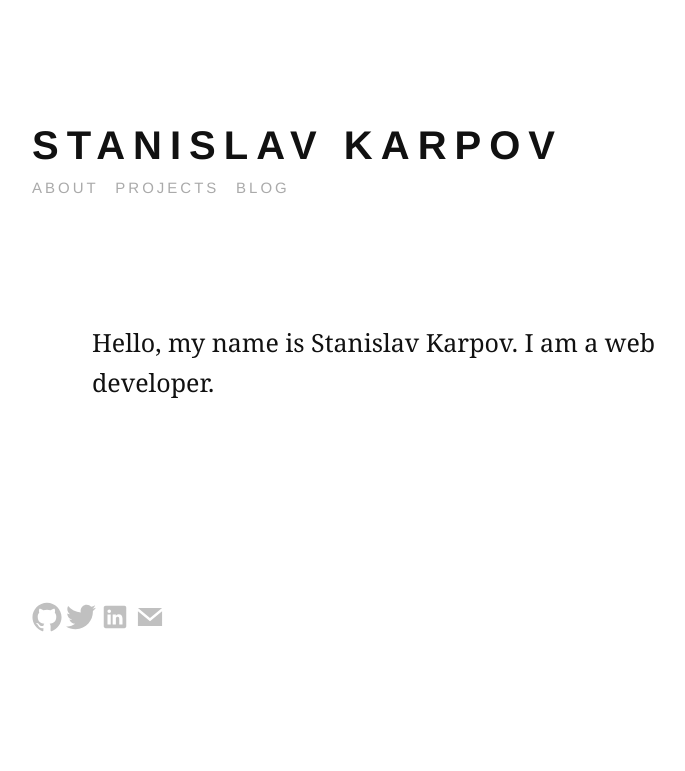
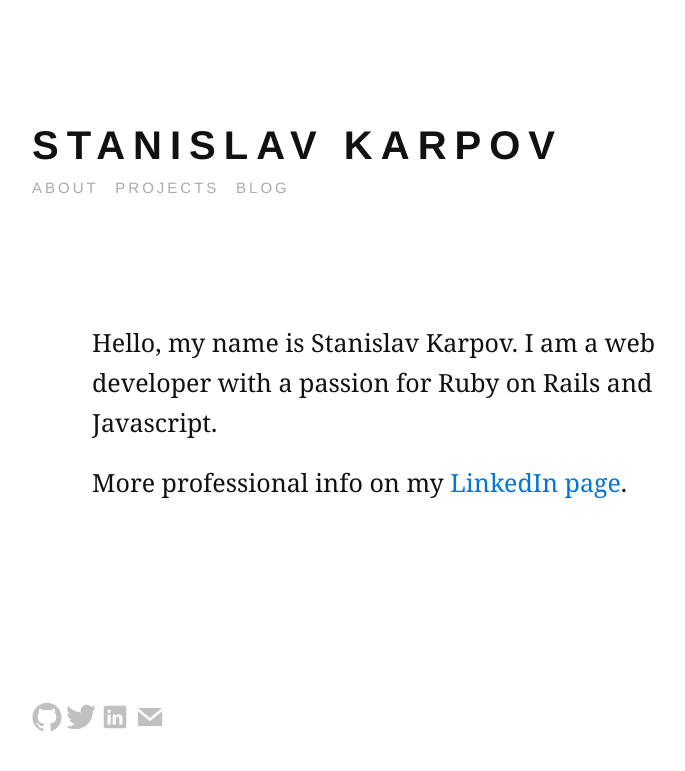
Before and after one commit to staskjs/staskjs.github.io, a Jekyll site: the page built from index.md, in a window 1280 px wide. Shown: the top 771 px of the page, without its empty margins (224-909 px from the left). Built offline with Jekyll 4.4.1, drawn with Linux system fonts in a browser that asks for light colours.

Commit message:
main page

```diff
--- a/index.md
+++ b/index.md
@@ -1,4 +1,6 @@
 ---
 layout: default
 ---
-Hello, my name is Stanislav Karpov. I am a web developer.
+Hello, my name is Stanislav Karpov. I am a web developer with a passion for Ruby on Rails and Javascript.
+
+More professional info on my [LinkedIn page](http://linkedin.com/in/{{ site.linkedin_username }}).
```
Also changed, not shown: Gemfile.lock.
